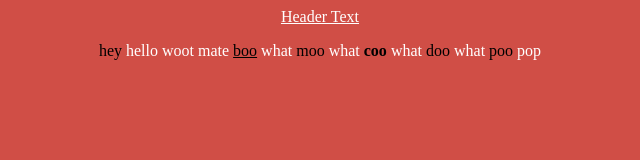
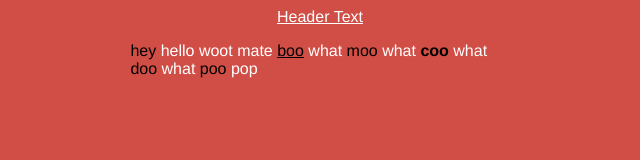
Before and after one commit to aks-/quick-dirty-hack-to-get-work-done, a plain HTML site: page index.html in a window 1280 px wide. Shown: the whole page, without its empty margins (320-960 px from the left). Drawn offline with Linux system fonts and the light colour scheme.

Commit message:
make font lighter

```diff
--- a/style.css
+++ b/style.css
@@ -5,11 +5,16 @@ body {
   align-items: center;
   background: #d04e46;
   color: white;
-  font-family: "Helvetica Light"
+  font-family: "Helvetica";
+  font-weight: lighter;
 }
 
 header {
   text-decoration: underline;
+}
+
+.text-container {
+  width: 30%;
 }
 
 .black {
```
